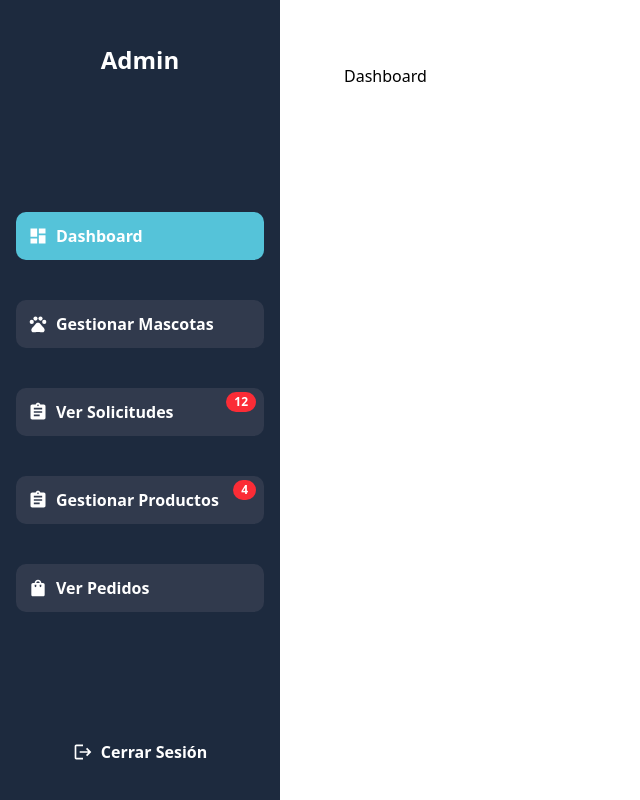
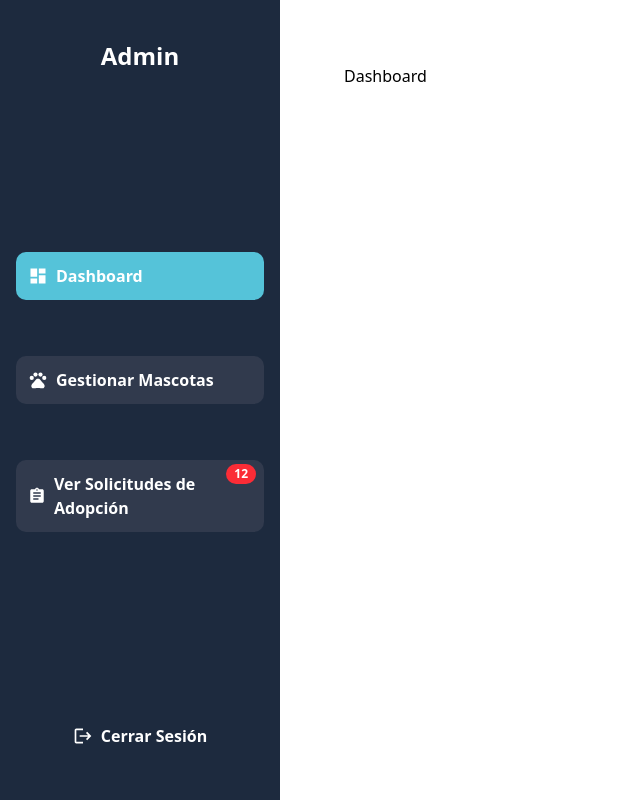
Before and after one commit to AvrilMin/adopcion-app, a React (Vite) app in the folder admin-panel/: page /admin/dashboard in a window 1280 px wide. Shown: the whole page, without its empty margins (0-640 px from the left). Built offline with nearby package versions, Linux system fonts and the light colour scheme.

Commit message:
borre productos

```diff
--- a/admin-panel/src/App.jsx
+++ b/admin-panel/src/App.jsx
@@ -8,8 +8,6 @@ import { Routes, Route, Navigate } from 'react-router-dom';
 const Dashboard = lazy(() => import('./pages/Dashboard'));
 const GestionarAnimales = lazy(() => import('./pages/GestionarAnimales'));
 const VerSolicitudes = lazy(() => import('./pages/Solicitudes/VerSolicitudes'));
-const GestionarProductos = lazy(() => import('./pages/GestionarProductos'));
-const VerPedidos = lazy(() => import('./pages/VerPedidos'));
 
 import AdminLayout from "./navigation/AdminLayout";
 
@@ -24,8 +22,6 @@ function App() {
 	        	<Route path="dashboard" element={<Dashboard />} />
 				<Route path="gestionarAnimales" element={<GestionarAnimales />} />
 				<Route path="versolicitudes" element={<VerSolicitudes />} />
-				<Route path="gestionarProductos" element={<GestionarProductos />} />
-				<Route path="verpedidos" element={<VerPedidos />} />
 	      	</Route>
 	    </Routes>
 	)
--- a/admin-panel/src/components/Sidebar.jsx
+++ b/admin-panel/src/components/Sidebar.jsx
@@ -10,10 +10,10 @@ import {
 
 const Sidebar = () => {
   	return (
-		<aside className="fixed bg-sidebar w-70 min-h-screen px-4 text-sidebar flex flex-col">
-			<h2 className="text-2xl font-bold text-center my-11">Admin</h2>
+		<aside className="fixed bg-sidebar w-70 min-h-screen px-4 text-sidebar flex flex-col p-10">
+			<h2 className="text-2xl font-bold text-center">Admin</h2>
 
-			<nav className="flex flex-col gap-10 flex-1 justify-center">
+			<nav className="flex flex-col gap-14 flex-1 justify-center">
 				<NavLink
 				to="/admin/dashboard"
 				className="flex btn-sinActivar btn-Activado font-semibold items-center justify-start rounded-[10px] gap-2 p-3"
@@ -37,33 +37,13 @@ const Sidebar = () => {
 						12
 					</span>
 
-					<MdAssignment size={20} /> Ver Solicitudes
+					<MdAssignment size={20} />Ver Solicitudes de Adopción
 				</NavLink>
-
-				<NavLink
-					to="/admin/gestionarproductos"
-					className="relative flex btn-sinActivar btn-Activado font-semibold items-center justify-start rounded-[10px] gap-2 p-3"
-					>
-					{/* Badge */}
-					<span className="absolute top-1 right-2 bg-red-500 text-white text-xs font-bold px-2 py-0.5 rounded-full">
-						4
-					</span>
-
-					<MdAssignment size={20} /> Gestionar Productos
-				</NavLink>
-
-				<NavLink
-				to="/admin/verpedidos"
-				className="flex btn-sinActivar btn-Activado font-semibold items-center justify-start rounded-[10px] gap-2 p-3"
-				>
-					<MdShoppingBag size={20} /> Ver Pedidos
-				</NavLink>
-
 
 			</nav>
 			<Link
 			to="/admin/cerrarsesion"
-			className="flex justify-center font-semibold w-full rounded-[10px] p-3 items-center gap-2 my-6"
+			className="flex justify-center font-semibold w-full rounded-[10px] p-3 items-center gap-2"
 			>
 				<MdLogout size={20} /> Cerrar Sesión
 			</Link>
--- a/admin-panel/src/pages/GestionarProductos.jsx
+++ /dev/null
@@ -1,9 +0,0 @@
-import React from 'react'
-
-const GestionarProductos = () => {
-  return (
-    <div>GestionarProductos</div>
-  )
-}
-
-export default GestionarProductos
--- a/admin-panel/src/pages/VerPedidos.jsx
+++ /dev/null
@@ -1,9 +0,0 @@
-import React from 'react'
-
-const VerPedidos = () => {
-  return (
-    <div>VerPedidos</div>
-  )
-}
-
-export default VerPedidos
```
